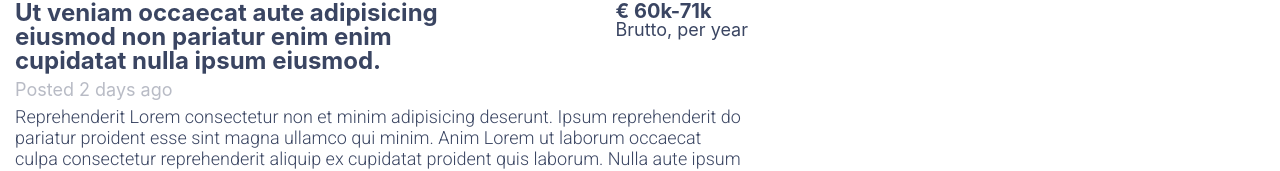
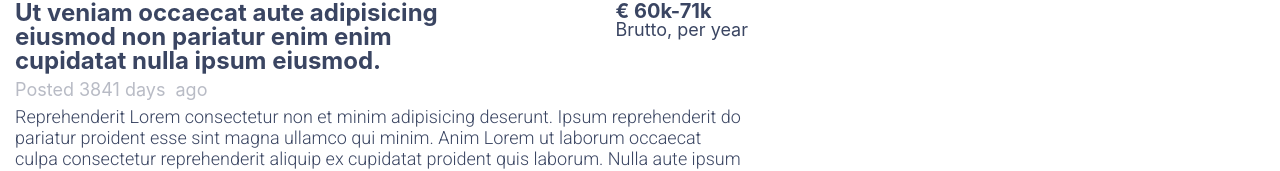
Before and after one commit to MariiaUdovytska/AleannLab-task, a React (Create React App) app in the folder aleannlab-task/: page / in a window 1280 px wide. Shown: the part 222-393 px from the top of the page. Built offline with nearby package versions, Linux system fonts and the light colour scheme.

Commit message:
add comp DataCalculator in psges and correct styles

```diff
--- /dev/null
+++ b/aleannlab-task/src/dataCalculator/DataCalculator.js
@@ -0,0 +1,22 @@
+import React from 'react';
+
+function DataCalculator(props) {
+
+	let dateDiff = {
+		inDays: function (d1, d2) {
+			var t2 = d2.getTime();
+			var t1 = d1.getTime();
+
+			return Math.floor((t2 - t1) / (24 * 3600 * 1000));
+		}
+	}
+
+	let d1 = new Date(props.updatedAt);
+	let d2 = new Date();
+
+	return (
+		<span className={((props.class === true) ? 'job-detailed__body-main-posted' : '')}> Posted {dateDiff.inDays(d1, d2)} days &nbsp;ago</span >
+	)
+
+}
+export default DataCalculator;
--- a/aleannlab-task/src/jobDetailed/JobDetailed.js
+++ b/aleannlab-task/src/jobDetailed/JobDetailed.js
@@ -1,6 +1,7 @@
 import React from 'react';
 import '../css/jobDetailed/jobDetailed.css';
 import dataResponse from '../data/dataResponse.json';
+import DataCalculator from '../dataCalculator/DataCalculator';
 import JobDetailedAdditional from './JobDetailedAdditional';
 import JobDetailedDescription from './JobDetailedDescription';
 
@@ -114,7 +115,7 @@ class JobDetailed extends React.Component {
 									€ {job.salary}
 									<span>Brutto, per year</span>
 								</div>
-								<span className='job-detailed__body-main-posted'>Posted 2 days ago</span>
+								<DataCalculator updatedAt={job.updatedAt} class={true} />
 							</div>
 							<JobDetailedDescription description={job.description} />
 						</div>
--- a/aleannlab-task/src/jobList/JobListCards.js
+++ b/aleannlab-task/src/jobList/JobListCards.js
@@ -1,5 +1,6 @@
 import React from 'react';
 import '../css/jobList/jobListCards.css';
+import DataCalculator from '../dataCalculator/DataCalculator';
 import Stars from '../stars/Stars';
 
 function JobListCards(props) {
@@ -25,7 +26,7 @@ function JobListCards(props) {
 						<i className="bi bi-bookmark"></i>
 						<i className="bi bi-bookmark-fill"></i>
 					</div>
-					<span>Posted 2 days ago</span>
+					<DataCalculator updatedAt={props.updatedAt} class={false} />
 				</div>
 			</div>
 		</div>
```
Also changed, not shown: aleannlab-task/src/css/jobList/jobListCards.css (+27 -5 lines), aleannlab-task/src/jobList/JobList.js (+9 -6 lines).
